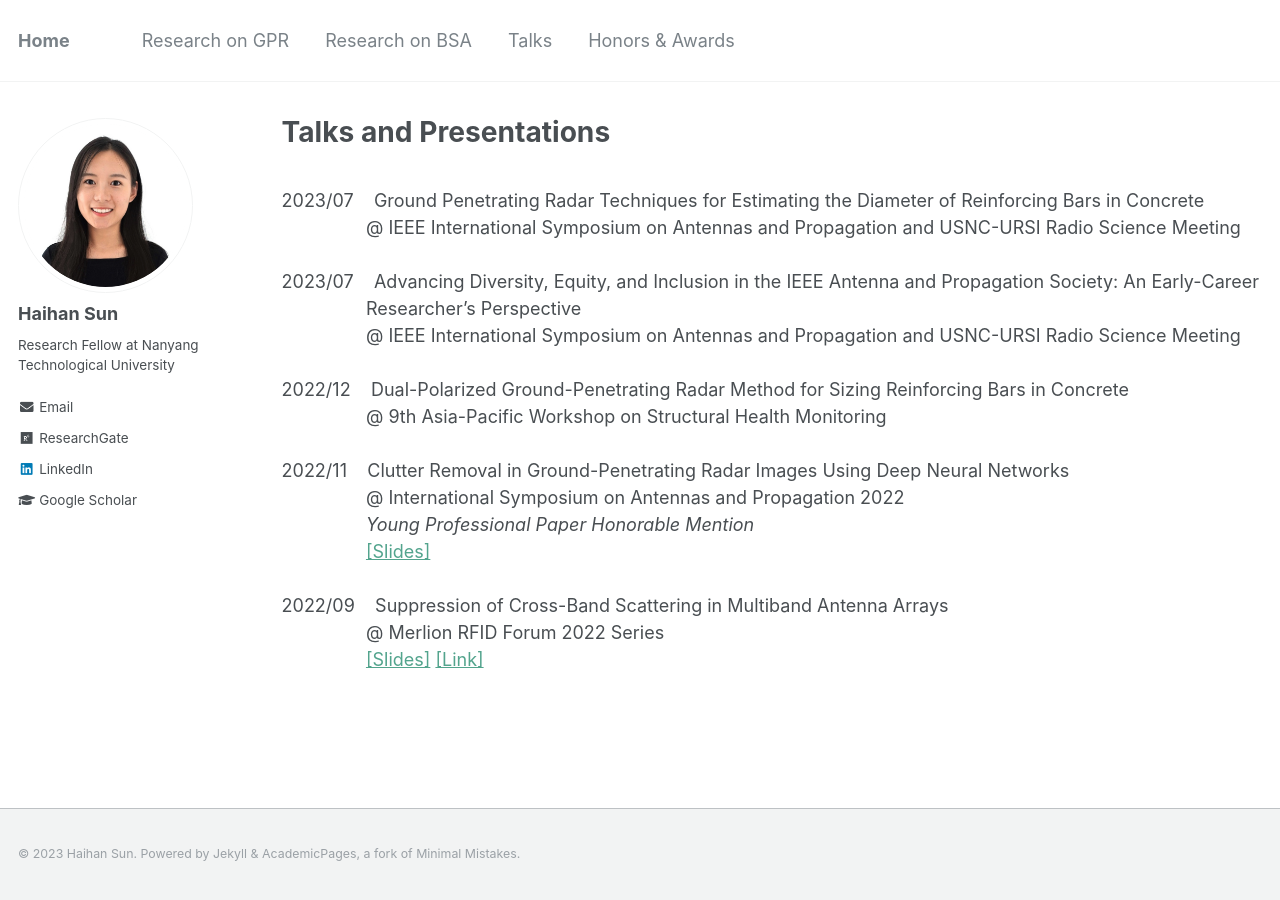
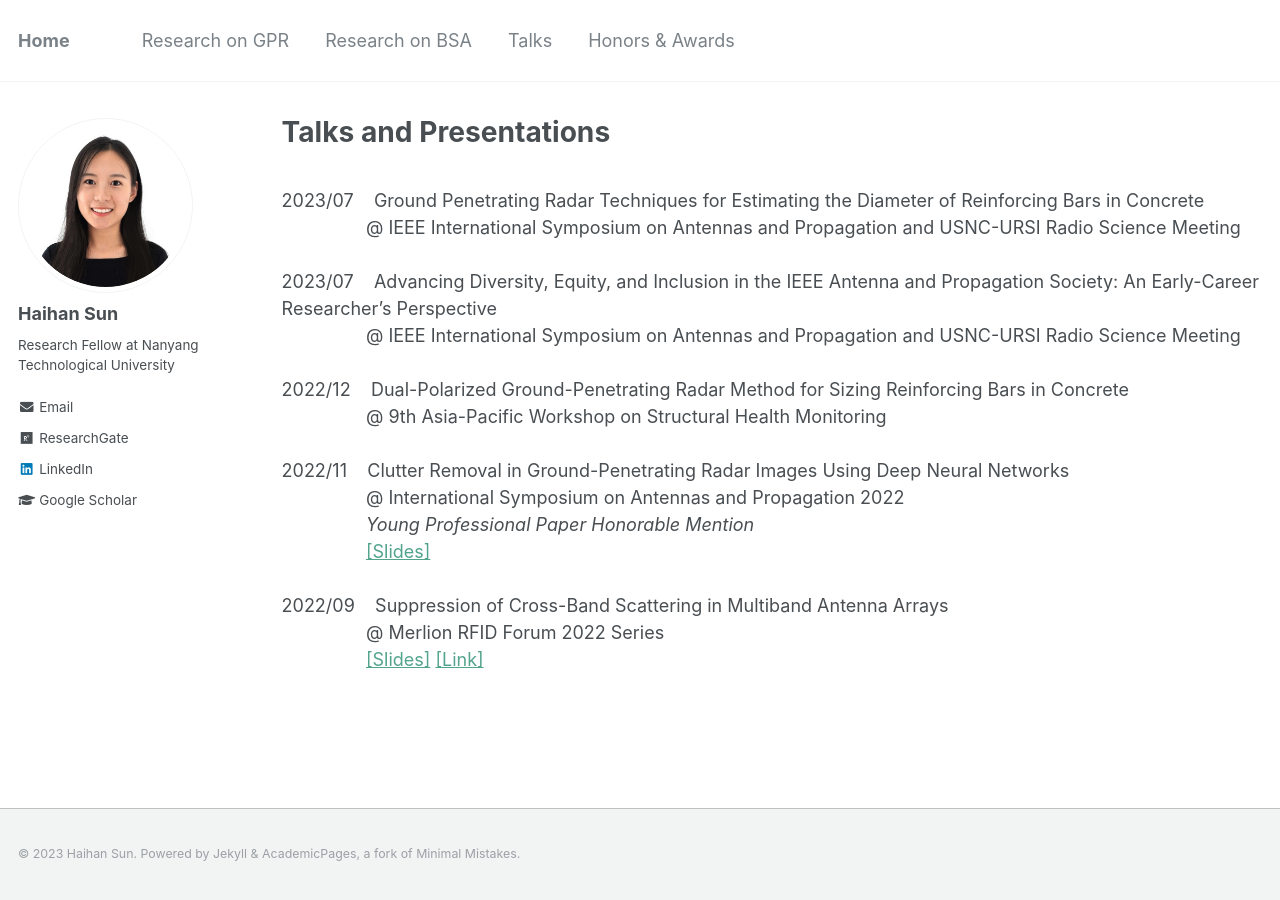
Before and after one commit to Haihan-Sun/Haihan-Sun.github.io, a Jekyll site: the page built from _pages/talks.html, in a window 1280 px wide. Built offline with Jekyll 4.4.1, drawn with Linux system fonts in a browser that asks for light colours.

```diff
--- a/_pages/talks.html
+++ b/_pages/talks.html
@@ -10,8 +10,7 @@ author_profile: true
 &ensp; &ensp; &ensp; &ensp; &ensp; &ensp; @ IEEE International Symposium on Antennas and Propagation and USNC-URSI Radio Science Meeting <br>
 <br>
 
-2023/07 &nbsp;&nbsp; Advancing Diversity, Equity, and Inclusion in the IEEE Antenna and Propagation Society: An Early-Career <br>
-&ensp; &ensp; &ensp; &ensp; &ensp; &ensp; Researcher’s Perspective <br>
+2023/07 &nbsp;&nbsp; Advancing Diversity, Equity, and Inclusion in the IEEE Antenna and Propagation Society: An Early-Career Researcher’s Perspective <br>
 &ensp; &ensp; &ensp; &ensp; &ensp; &ensp; @ IEEE International Symposium on Antennas and Propagation and USNC-URSI Radio Science Meeting <br>
 <br>
 
```
